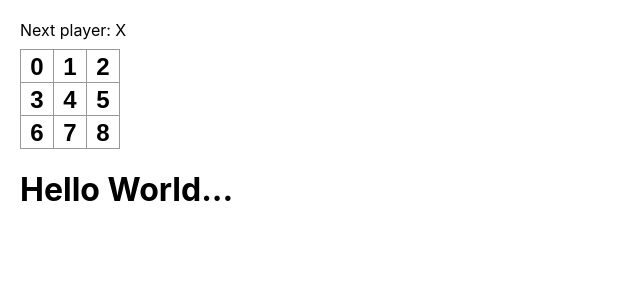
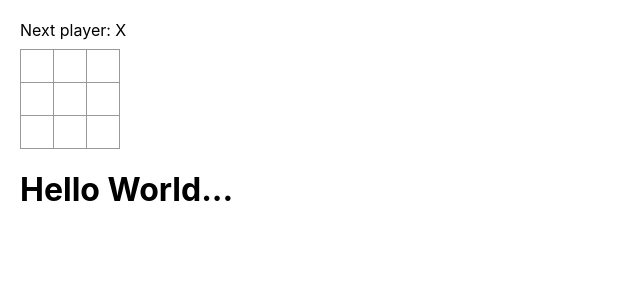
Before and after one commit to Spagettileg/crater-crossed, a React (Create React App) app in the folder my-app/: page / in a window 1280 px wide. Shown: the top 300 px of the page, without its empty margins (0-640 px from the left). Built offline with nearby package versions, Linux system fonts and the light colour scheme.

Commit message:
Square components render method updated to include a state.value inside the button tag. onClick event handler updated to include a setState, where a value X is deployed into a gaming square to replace a null value.

```diff
--- a/my-app/src/index.js
+++ b/my-app/src/index.js
@@ -14,8 +14,9 @@ class Square extends React.Component {
 
   render() {
     return (
-      <button className="square" onClick={() => alert('click')}>
-        {this.props.value}
+      <button className="square" onClick={() => this.setState({value: 'X'})}
+      >
+        {this.state.value}
       </button>
     );
   }
```
